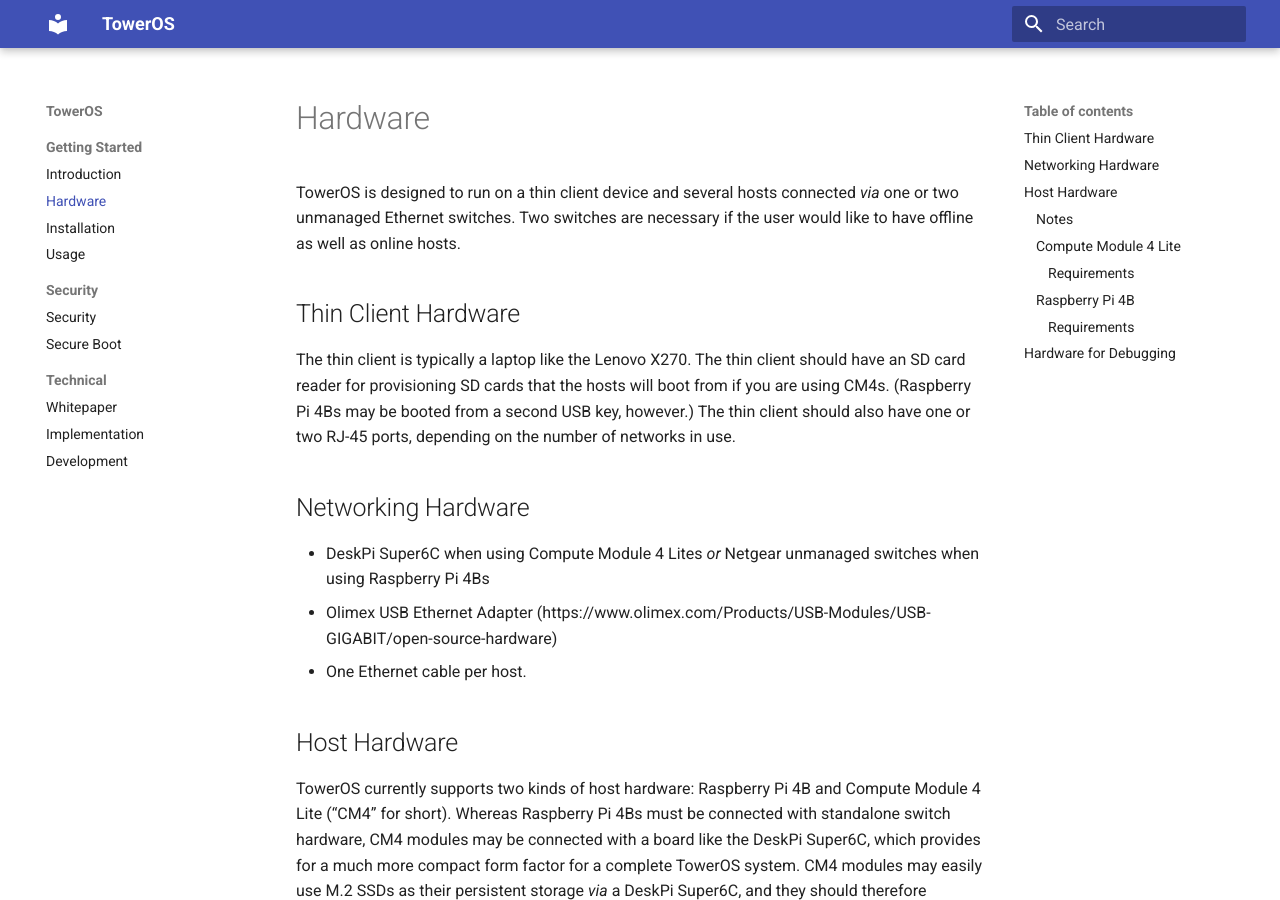
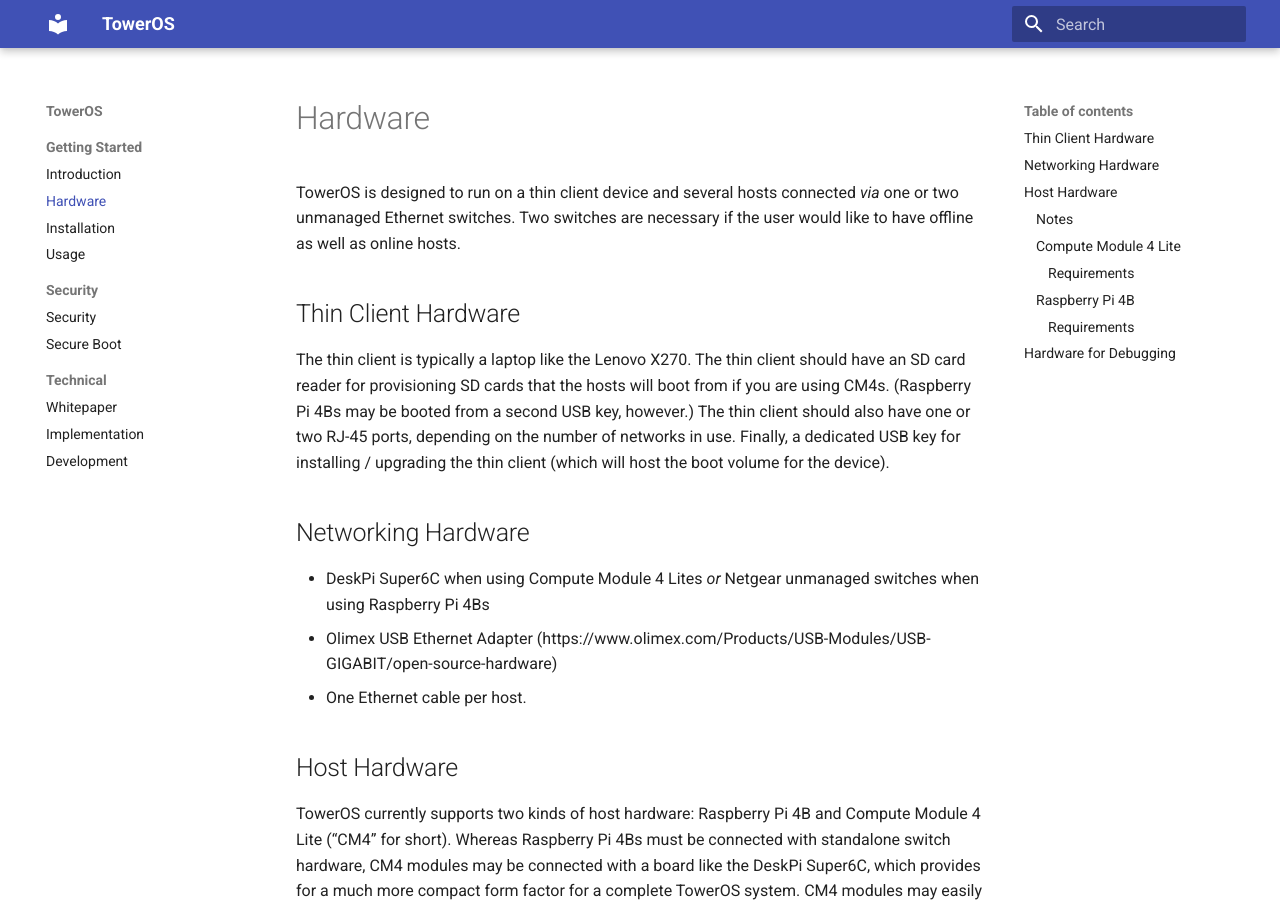
Before and after one commit to towercomputers/toweros, an MkDocs documentation site: the page built from docs/src/hardware.md, in a window 1280 px wide and 900 px high. Built offline with MkDocs 1.6.1 and Material for MkDocs 9.7.7, drawn with Linux system fonts in a browser that asks for light colours.

Commit message:
USB key for the Thin Client

```diff
--- a/docs/src/hardware.md
+++ b/docs/src/hardware.md
@@ -4,7 +4,7 @@
 
 
 ## Thin Client Hardware
-The thin client is typically a laptop like the Lenovo X270. The thin client should have an SD card reader for provisioning SD cards that the hosts will boot from if you are using CM4s. (Raspberry Pi 4Bs may be booted from a second USB key, however.) The thin client should also have one or two RJ-45 ports, depending on the number of networks in use.
+The thin client is typically a laptop like the Lenovo X270. The thin client should have an SD card reader for provisioning SD cards that the hosts will boot from if you are using CM4s. (Raspberry Pi 4Bs may be booted from a second USB key, however.) The thin client should also have one or two RJ-45 ports, depending on the number of networks in use. Finally, a dedicated USB key for installing / upgrading the thin client (which will host the boot volume for the device).
 
 
 ## Networking Hardware
```
